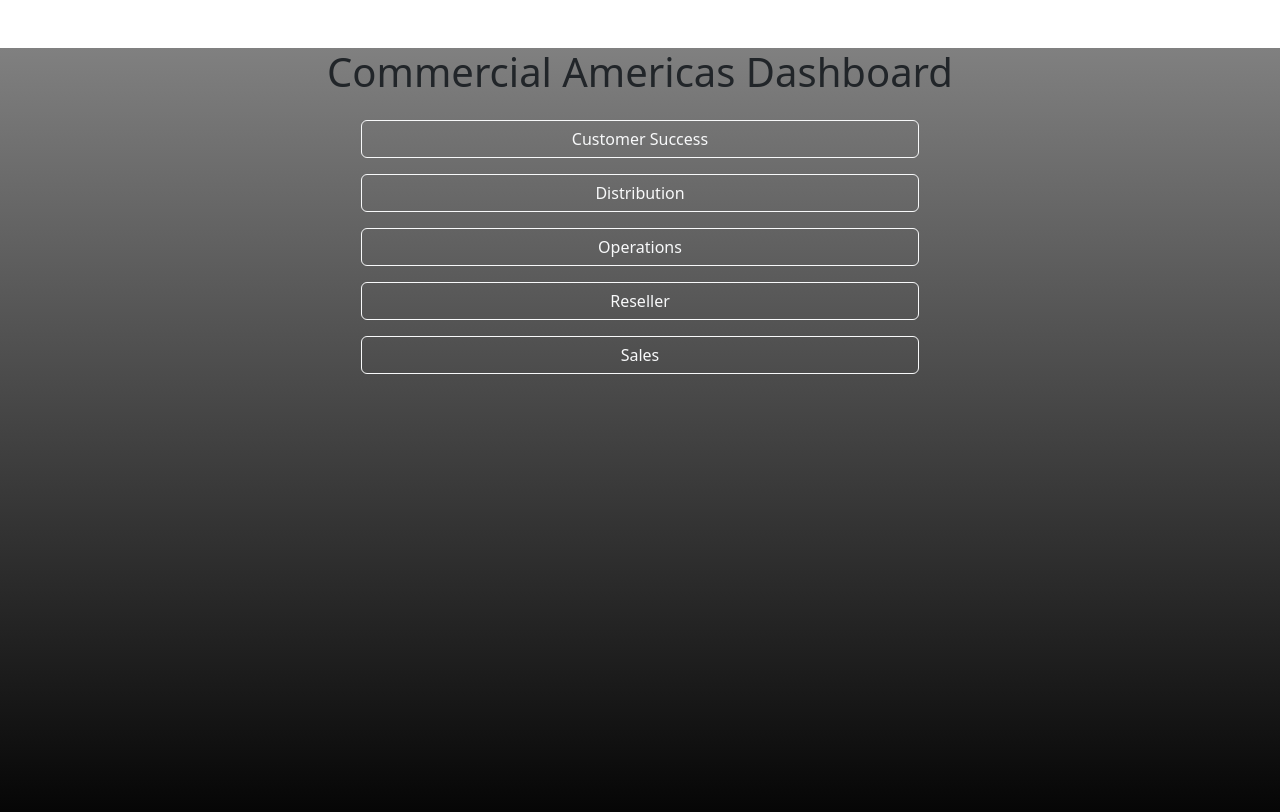
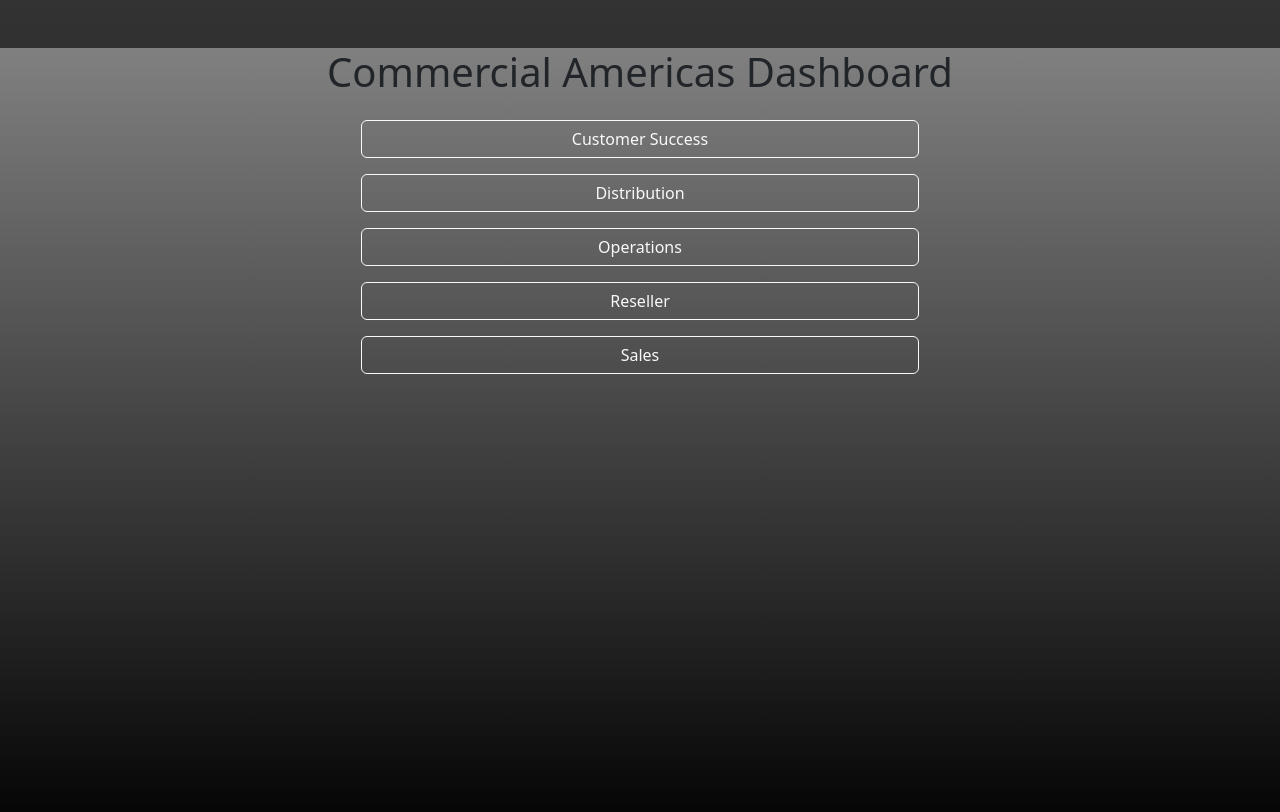
Before and after one commit to hicks08805/comm-amer-dashboard, a React (Create React App) app: page / in a window 1280 px wide. Shown: the top 812 px of the page. Built offline with nearby package versions, Linux system fonts and the light colour scheme.

Commit message:
fixing colors

```diff
--- a/src/App.css
+++ b/src/App.css
@@ -21,7 +21,7 @@
   align-items: center;
   justify-content: center;
   font-size: calc(10px + 2vmin);
-  color: #808080;
+  color: white;
 }
 
 .App-link {
@@ -38,9 +38,14 @@
 }
 
 html, body {
-  height: 100%;
   margin: 0;
   padding: 0;
-  background: linear-gradient(to bottom, #808080, #000000); /* Medium gray to black */
+  min-height: 100%;
+  background: linear-gradient(to bottom, #333333, #000000); /* medium gray to black */
   color: white;
+  font-family: sans-serif;
 }
+
+#root {
+  min-height: 100%;
+}
--- a/src/index.css
+++ b/src/index.css
@@ -5,10 +5,22 @@ body {
     sans-serif;
   -webkit-font-smoothing: antialiased;
   -moz-osx-font-smoothing: grayscale;
-  background-color: linear-gradient(to bottom, #808080, #000000) !important; /* Medium gray to black */
 }
 
 code {
   font-family: source-code-pro, Menlo, Monaco, Consolas, 'Courier New',
     monospace;
 }
+
+html, body {
+  margin: 0;
+  padding: 0;
+  min-height: 100%;
+  background: linear-gradient(to bottom, #333333, #000000); /* medium gray to black */
+  color: white;
+  font-family: sans-serif;
+}
+
+#root {
+  min-height: 100%;
+}
```
